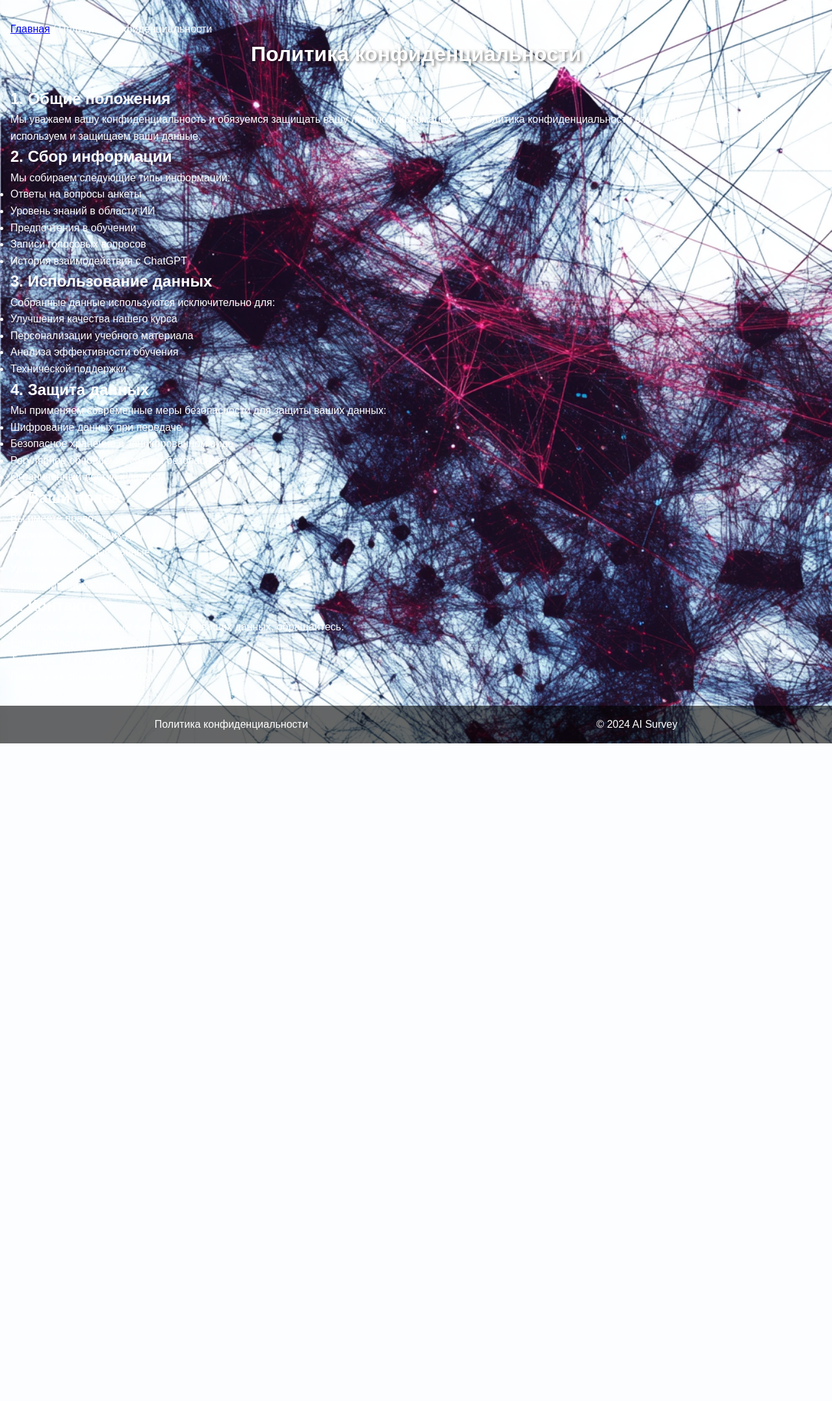
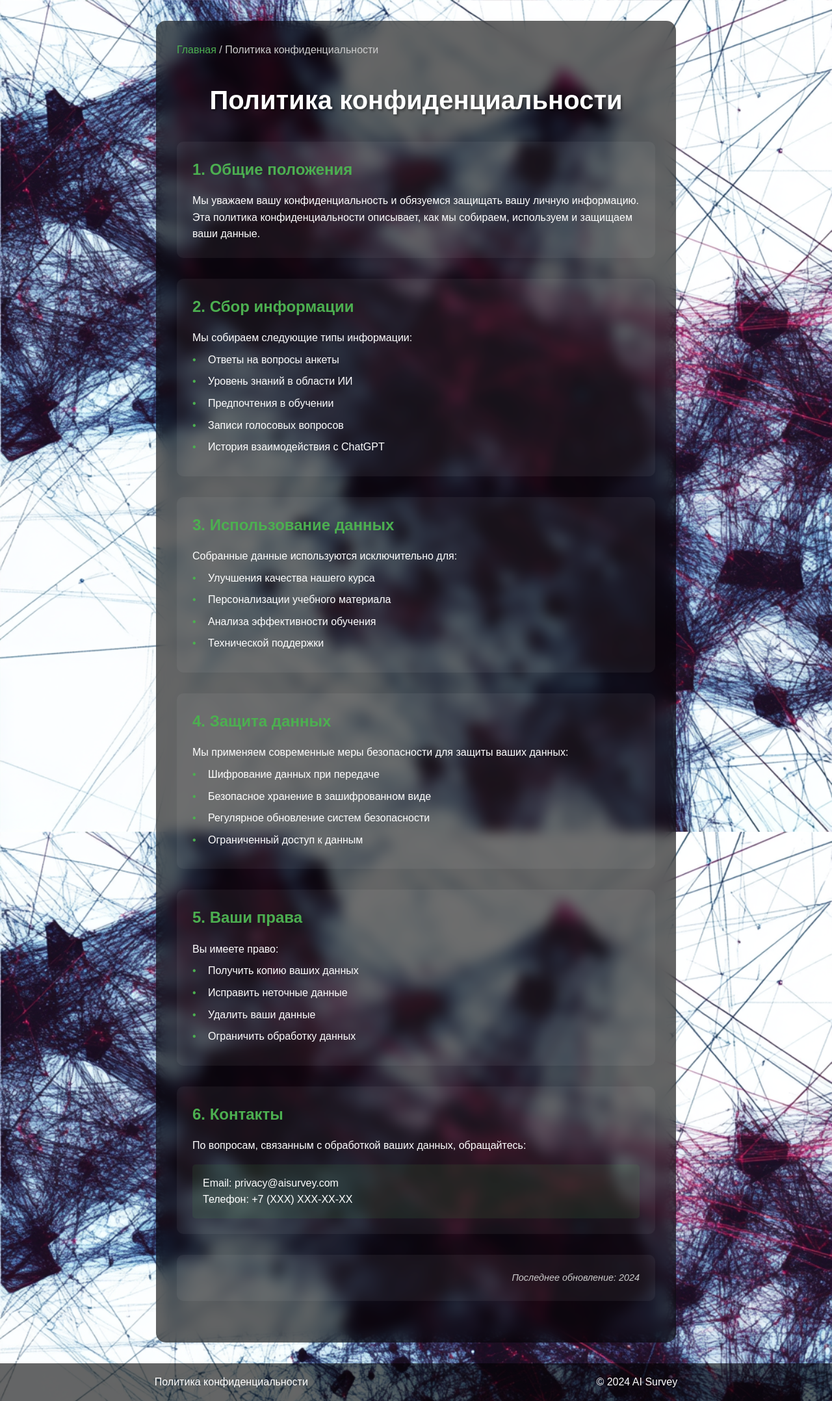
Before and after one commit to tikserziku/Questionnaire, a Flask app: page /privacy_policy in a window 1280 px wide. Shown: the whole page at 65% size. Before the commit the page ends 1144 px from the top, so only its background shows below. Run offline with Flask 2, Linux system fonts and the light colour scheme; some libraries are stand-ins or nearby versions.

Commit message:
Update styles.css

```diff
--- a/static/styles.css
+++ b/static/styles.css
@@ -266,6 +266,125 @@ footer a {
 footer a:hover {
     color: var(--primary-color);
 }
+/* Стили для страницы политики конфиденциальности */
+.privacy-policy-container {
+    max-width: 800px;
+    margin: 0 auto;
+    padding: 2rem;
+    background: var(--bg-dark);
+    border-radius: 15px;
+    backdrop-filter: blur(10px);
+}
+
+.breadcrumbs {
+    margin-bottom: 2rem;
+    color: #ccc;
+}
+
+.breadcrumbs a {
+    color: var(--primary-color);
+    text-decoration: none;
+}
+
+.breadcrumbs a:hover {
+    text-decoration: underline;
+}
+
+.privacy-content {
+    line-height: 1.6;
+}
+
+.privacy-content h1 {
+    font-size: 2.5rem;
+    margin-bottom: 2rem;
+    text-align: center;
+}
+
+.policy-section {
+    margin: 2rem 0;
+    padding: 1.5rem;
+    background: rgba(255, 255, 255, 0.05);
+    border-radius: 10px;
+    transition: transform 0.3s ease;
+    animation: fadeIn 0.5s ease-out forwards;
+    animation-delay: calc(var(--section-index) * 0.1s);
+}
+
+.policy-section:hover {
+    transform: translateY(-2px);
+    background: rgba(255, 255, 255, 0.08);
+}
+
+.policy-section h2 {
+    color: var(--primary-color);
+    margin-bottom: 1rem;
+    font-size: 1.5rem;
+}
+
+.policy-section ul {
+    list-style-type: none;
+    padding-left: 1.5rem;
+}
+
+.policy-section ul li {
+    margin: 0.5rem 0;
+    position: relative;
+}
+
+.policy-section ul li:before {
+    content: "•";
+    color: var(--primary-color);
+    position: absolute;
+    left: -1.5rem;
+}
+
+.contact-info {
+    background: rgba(76, 175, 80, 0.1);
+    padding: 1rem;
+    border-radius: 5px;
+    margin-top: 1rem;
+}
+
+.last-update {
+    text-align: right;
+    font-style: italic;
+    color: #ccc;
+    font-size: 0.9rem;
+}
+
+/* Print styles */
+@media print {
+    .privacy-policy-container {
+        background: none;
+        color: #000;
+    }
+
+    .policy-section {
+        break-inside: avoid;
+        background: none;
+    }
+
+    .breadcrumbs {
+        display: none;
+    }
+}
+
+/* Responsive styles */
+@media (max-width: 768px) {
+    .privacy-policy-container {
+        padding: 1rem;
+        margin: 1rem;
+    }
+
+    .privacy-content h1 {
+        font-size: 2rem;
+    }
+
+    .policy-section {
+        padding: 1rem;
+    }
+}
+
 
 /* Адаптивность */
 @media (max-width: 768px) {
```
